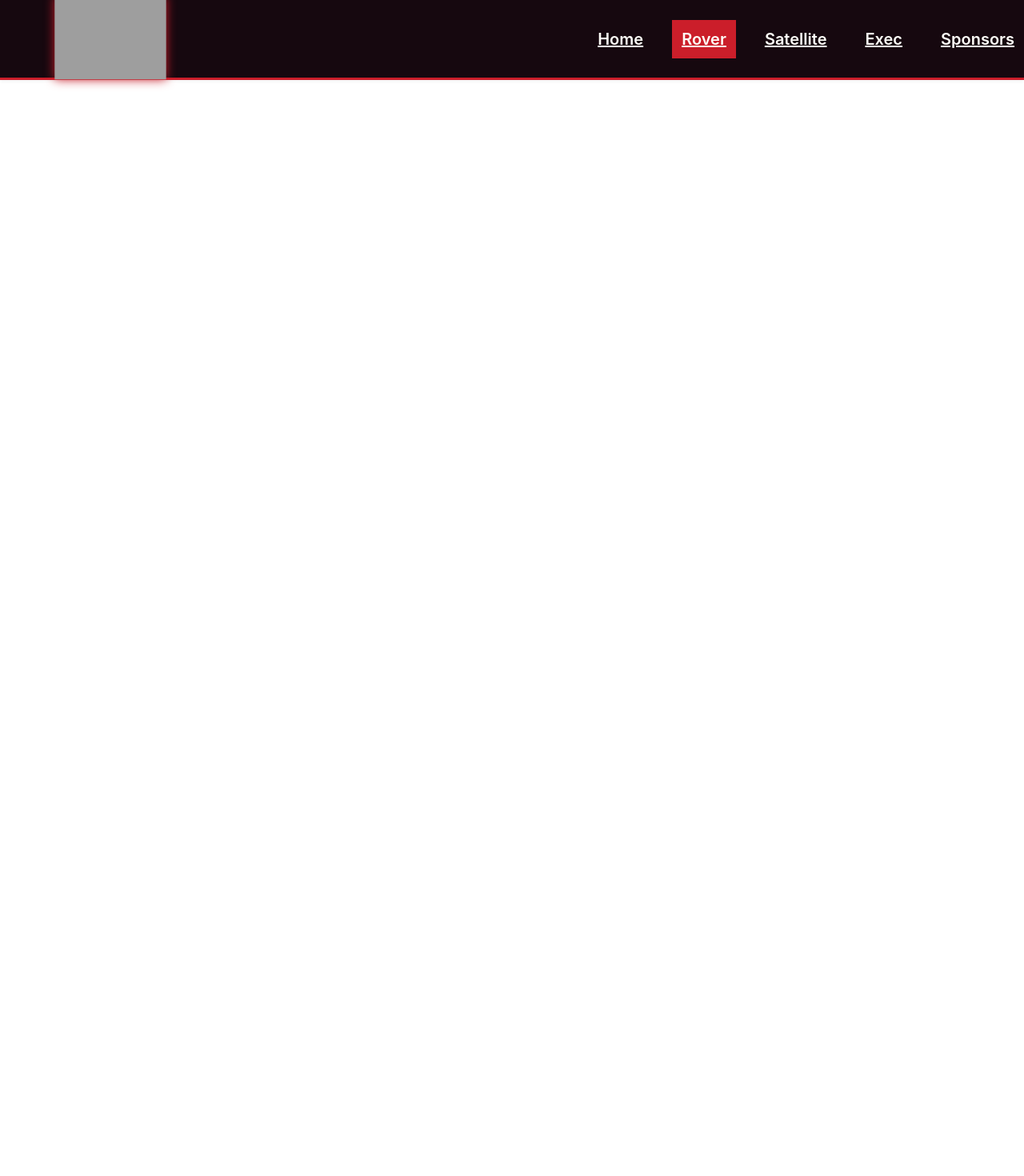
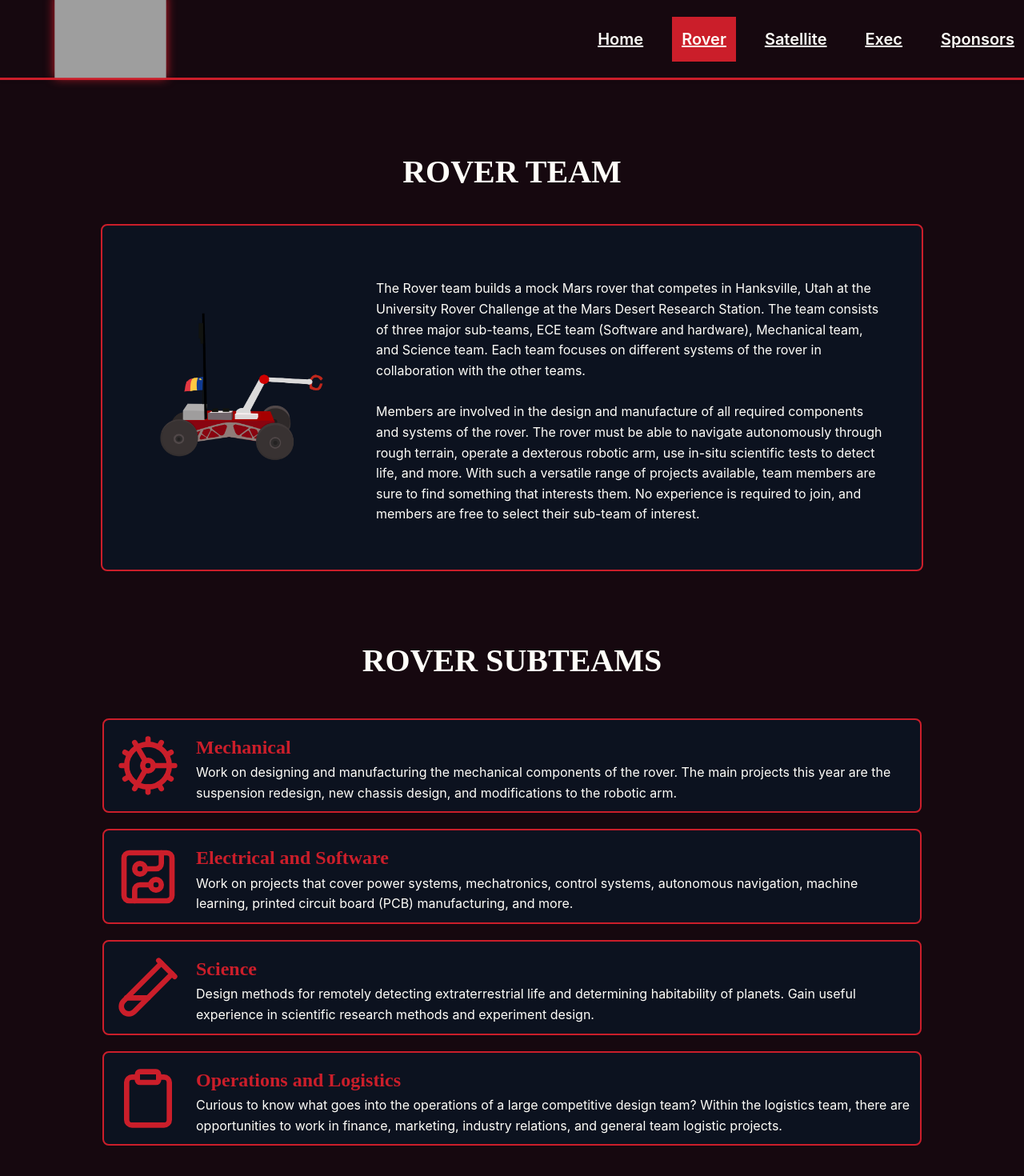
Before and after one commit to aaronk2005/QSET-Website-V2, a React (Create React App) app in the folder qset-website/: page /rover in a window 1280 px wide. Shown: the top 1470 px of the page at 80% size. Before the commit the page ends 800 px from the top, so only its background shows below. Built offline with nearby package versions, Linux system fonts and the light colour scheme; grey boxes are pictures that could not be loaded.

Commit message:
added rover subteams section

```diff
--- a/qset-website/src/App.js
+++ b/qset-website/src/App.js
@@ -4,6 +4,7 @@ import Footer from './Footer';
 import Home from './Home';
 import Exec from './Exec';
 import { Routes, Route } from "react-router-dom";
+import Rover from './Rover';
 
 function App() {
   return (
@@ -17,8 +18,12 @@ function App() {
           <Footer/>
         </>} />
 
-        <Route path="/rover" element={<><title>QSET Rover</title><MenuBar className="navbar"/></>}></Route>
-        <Route path="/satellite" element={<><title>QSET Satellite</title><MenuBar className="navbar"/></>}></Route>
+        <Route path="/rover" element={<>
+          <title>QSET Home</title>
+          <MenuBar className="navbar"/>
+          <Rover/>
+          <Footer/>
+        </>} />        <Route path="/satellite" element={<><title>QSET Satellite</title><MenuBar className="navbar"/></>}></Route>
         <Route path="/exec" element={<><title>QSET Exec</title><MenuBar className="navbar"/><Exec /></>}></Route>
         <Route path="/sponsors" element={<><title>QSET Sponsors</title><MenuBar className="navbar"/></>}></Route>
       </Routes>
--- a/qset-website/src/Home.css
+++ b/qset-website/src/Home.css
@@ -3,7 +3,6 @@
   display: flex;
   flex-direction: column;
   width: 100%;
-  max-width: 100%;
   overflow-x: hidden;
   box-sizing: border-box;
 }
@@ -15,6 +14,8 @@ h2, h1, h3{
 
 div, li, p{
   font-family: 'Inter', sans-serif;
+  line-height: 1.6;
+  font-size: 1rem;
 }
 
 section{
@@ -292,7 +293,6 @@ section{
   text-align: left;
   padding-left: 40px;
   padding-top: 20px;
-  font-size: 2.2rem;
 }
 
 .join-box-content {
@@ -354,8 +354,6 @@ section{
 }
 
 .highlight-description {
-  font-size: 1.25rem;
-  line-height: 1.6;
   color: #f5f5f5;
   text-align: left;
   padding: 0px 20px;
@@ -431,19 +429,17 @@ h3{
 }
 
 .subteam-name {
-  font-size: 1.75rem;
+  font-size: 1.5rem;
   font-weight: 600;
   color: #cb1e2a;
   text-align: left;
   margin-top: 15px;
   padding: 20px;
+  padding-left: 20px;
   padding-bottom: 0px;
-  text-decoration: none;
 }
 
 .subteam-description {
-  font-size: 1.25rem;
-  line-height: 1.6;
   color: #f5f5f5;
   text-align: left;
   margin-top: 10px;
--- a/qset-website/src/MenuBar.css
+++ b/qset-website/src/MenuBar.css
@@ -12,7 +12,7 @@
   border-bottom: 3px solid #cb1e2a;
   box-shadow: 0 2px 4px rgba(0, 0, 0, 0.05);
 
-  max-width: 100%;
+  width: 100%;
   box-sizing: border-box
 }
 
--- /dev/null
+++ b/qset-website/src/Rover.css
@@ -0,0 +1,133 @@
+.rover-page{
+    background: #16080f;
+    display: flex;
+    flex-direction: column;
+    align-items: center;
+    width: 100%;
+    overflow-x: hidden;
+
+  }
+
+h1{
+    font-size: 3rem;
+    font-family: 'Playfair Display', serif;
+    color: #fffef9;
+  }
+
+  h2{
+    font-size: 2.5rem;
+    font-family: 'Playfair Display', serif;
+    color: #fffef9;
+  }
+
+  h3{
+    font-size: 1.5rem;
+    font-weight: 600;
+    color: #cb1e2a;
+  }
+
+  div, li, p{
+    font-size: 1rem;
+    font-family: 'Inter', sans-serif;
+    color: #fffef9;
+    text-align: left;
+  }
+
+  section{
+    display: flex;
+    align-items: center;
+    justify-content: center;
+    padding-top: 40px;
+    padding-bottom: 40px;
+    padding-left: 0px;
+    padding-right: 0px;
+    width: 80%;
+
+
+  }
+
+  .title{
+    display: flex;
+    align-items: center;
+    justify-content:center;
+    padding-top: 150px;
+  }
+
+  .rover-info{
+    display: flex;
+    flex-direction: row;
+    flex-wrap: wrap;
+    border: 2px solid #cb1e2a;
+    border-radius: 8px;
+    background-color: #0C121F;
+    box-sizing: content-box;
+  }
+
+  .rover-image{
+    width: 20vw;
+    height: auto;
+    min-width: 300px;
+    padding-bottom: 20px;
+  }
+
+  .info-text{
+    text-align: left;
+    padding-left: 20px;
+    padding-top: 10px;
+    padding-right: 20px;
+    min-width: 200px;
+    width: 50vw;
+  }
+
+  .rover-subteams{
+    display: flex;
+    flex-direction: column;
+    gap: 20px;
+  }
+  .subteams-title{
+    padding-bottom: 20px;
+    padding-top: 40px;
+    margin: 0;
+  }
+  .subteam-row{
+    display: flex;
+    flex-direction: row;
+    gap: 20px;
+    flex-wrap: wrap;
+  }
+  .subteam-box{
+    display: flex;
+    flex-direction: row;
+    gap: 20px;
+    justify-content: left;
+    align-items: center;
+    border: 2px solid #cb1e2a;
+    background-color: #0C121F;
+    border-radius: 8px;
+    width: 100%;
+    box-sizing: border-box;
+  }
+
+  .subteam-icon{
+    color: #cb1e2a;
+    width: 20%;
+    max-width: 80px;
+    min-width: 50px;
+    height: auto;
+    padding: 15px;
+    padding-right: 0px;
+    margin: 0;
+  }
+
+  .subteam-name{
+    text-align: left;
+    padding-bottom: 0px;
+    padding-left: 0px;
+    padding-top: 0px;
+  }
+  .subteam-text{
+    padding-top: 0px;
+    margin: 0;
+    padding-right: 10px;
+    padding-bottom: 10px;
+  }
--- /dev/null
+++ b/qset-website/src/Rover.js
@@ -0,0 +1,62 @@
+import './Rover.css';
+import roverImage from './assets/rover_image.png';
+import {Clipboard, Cog, TestTubeDiagonal, CircuitBoard} from "lucide-react";
+
+const Rover = () => {
+    return(
+        <div className="rover-page">
+            <h2 className="title"> ROVER TEAM</h2>
+            <section className="rover-info">
+
+                <img src={roverImage} alt="roverImage" className="rover-image" />
+                <div>
+                    <p className="info-text">
+                        The Rover team builds a mock Mars rover that competes in Hanksville, Utah at the University Rover Challenge at the Mars Desert Research Station. The team consists of three major sub-teams, ECE team (Software and hardware), Mechanical team, and Science team. Each team focuses on different systems of the rover in collaboration with the other teams.
+                    </p>
+                    <p className="info-text">
+                        Members are involved in the design and manufacture of all required components and systems of the rover. The rover must be able to navigate autonomously through rough terrain, operate a dexterous robotic arm, use in-situ scientific tests to detect life, and more. With such a versatile range of projects available, team members are sure to find something that interests them. No experience is required to join, and members are free to select their sub-team of interest.
+                    </p>
+                </div>
+            </section>
+            <section className="rover-subteams">
+                <h2 className="subteams-title">ROVER SUBTEAMS</h2>
+                <div className="subteam-row">
+                    <div className="subteam-box">
+                        <Cog className="subteam-icon"></Cog>
+                        <div>
+                            <h3 className="subteam-name">Mechanical</h3>
+                            <p className="subteam-text">Work on designing and manufacturing the mechanical components of the rover. The main projects this year are the suspension redesign, new chassis design, and modifications to the robotic arm. </p>
+                        </div>
+                    </div>
+                    <div className="subteam-box">
+                        <CircuitBoard className="subteam-icon"></CircuitBoard>
+                        <div>
+                            <h3 className="subteam-name">Electrical and Software</h3>
+                            <p className="subteam-text">Work on projects that cover power systems, mechatronics, control systems, autonomous navigation, machine learning, printed circuit board (PCB) manufacturing, and more. </p>
+                        </div>
+                    </div>
+                </div>
+                <div className="subteam-row">
+                    <div className="subteam-box">
+                        <TestTubeDiagonal className="subteam-icon"></TestTubeDiagonal>
+                        <div>
+                            <h3 className="subteam-name">Science</h3>
+                            <p className="subteam-text">Design methods for remotely detecting extraterrestrial life and determining habitability of planets. Gain useful experience in scientific research methods and experiment design.</p>
+                        </div>
+                    </div>
+                    <div className="subteam-box">
+                        <Clipboard className="subteam-icon"></Clipboard>
+                        <div>
+                            <h3 className="subteam-name">Operations and Logistics</h3>
+                            <p className="subteam-text">Curious to know what goes into the operations of a large competitive design team? Within the logistics team, there are opportunities to work in finance, marketing, industry relations, and general team logistic projects.</p>
+                        </div>
+                    </div>
+                </div>
+            </section>
+            <section></section>
+        </div>
+    );
+
+}
+
+export default Rover;
--- a/qset-website/src/footer.css
+++ b/qset-website/src/footer.css
@@ -4,7 +4,8 @@
     width: 100%;
     padding-left: 0;
     padding-right: 0;
-    box-sizing: border-box
+    box-sizing: border-box;
+    display: block;
 }
 
 h2, h1, h3{
@@ -27,19 +28,21 @@ h3{
 .footer-box {
     display: flex;
     justify-content: center;
-    gap: 15vw;
+    gap: clamp(15px, 15vw, 250px);
     border-top: 3px solid #cb1e2a;
     background: #16080f;
     padding-bottom: 40px;
     padding: 0;
     flex-wrap: wrap;
+    row-gap: 20px;
+    width: 100%;
 }
 
 .footer-section {
     display: flex;
     flex-direction: column;
     align-items: left;
-    gap: 20px;
+    gap: 15px;
 
 }
 
@@ -97,12 +100,15 @@ h3{
 }
 
 .footer-bottom {
-
+    width: 100%;
     padding-top: 20px;
     padding-bottom: 20px;
     padding-right: 0px;
     padding-left: 0px;
     text-align: center;
+    box-sizing: border-box;
+    justify-content: center;
+    display: flex;
 }
 
 .footer-bottom-text {
```
Also changed, not shown: qset-website/public/qset_schedule.png (added), qset-website/src/assets/rover_image.png (added).
